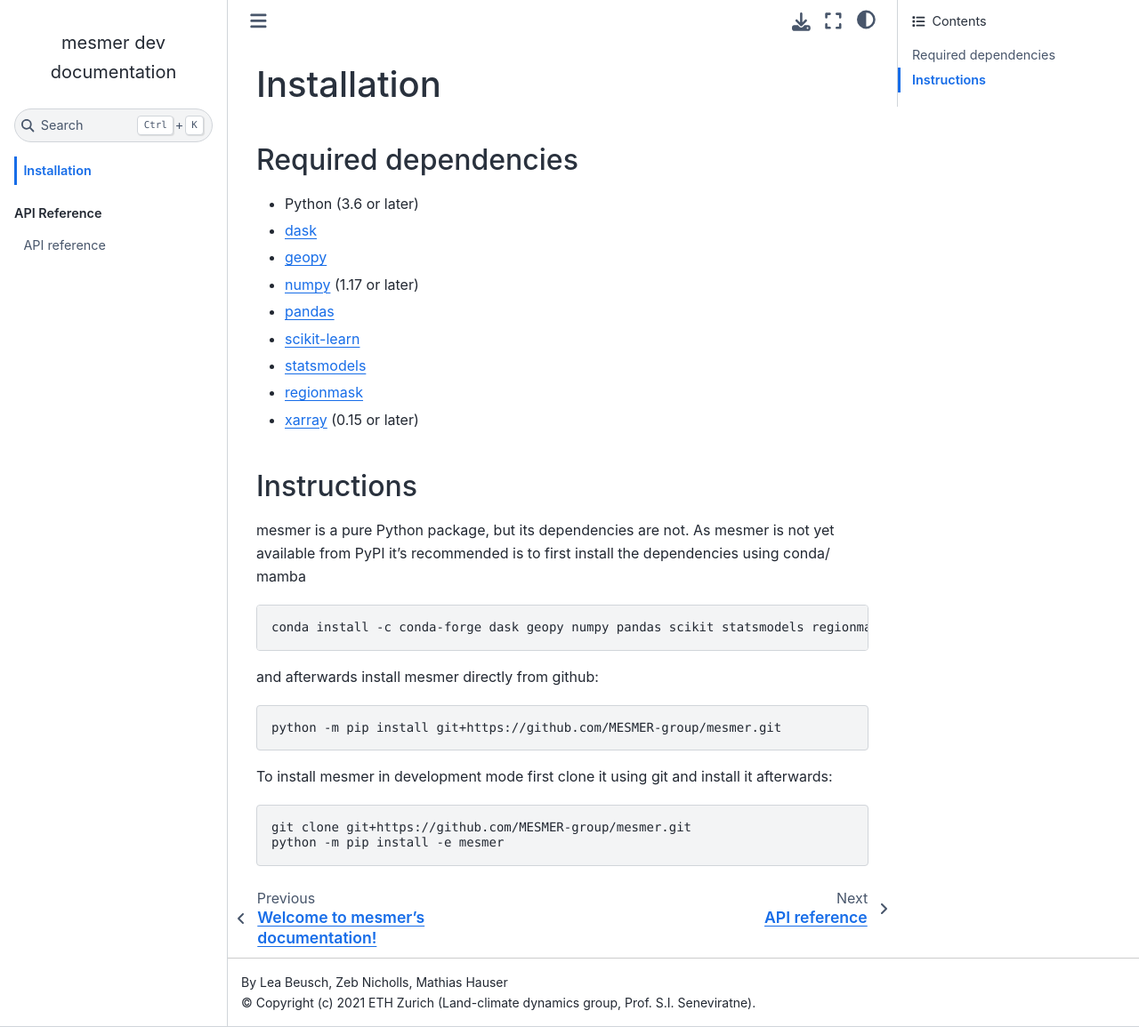
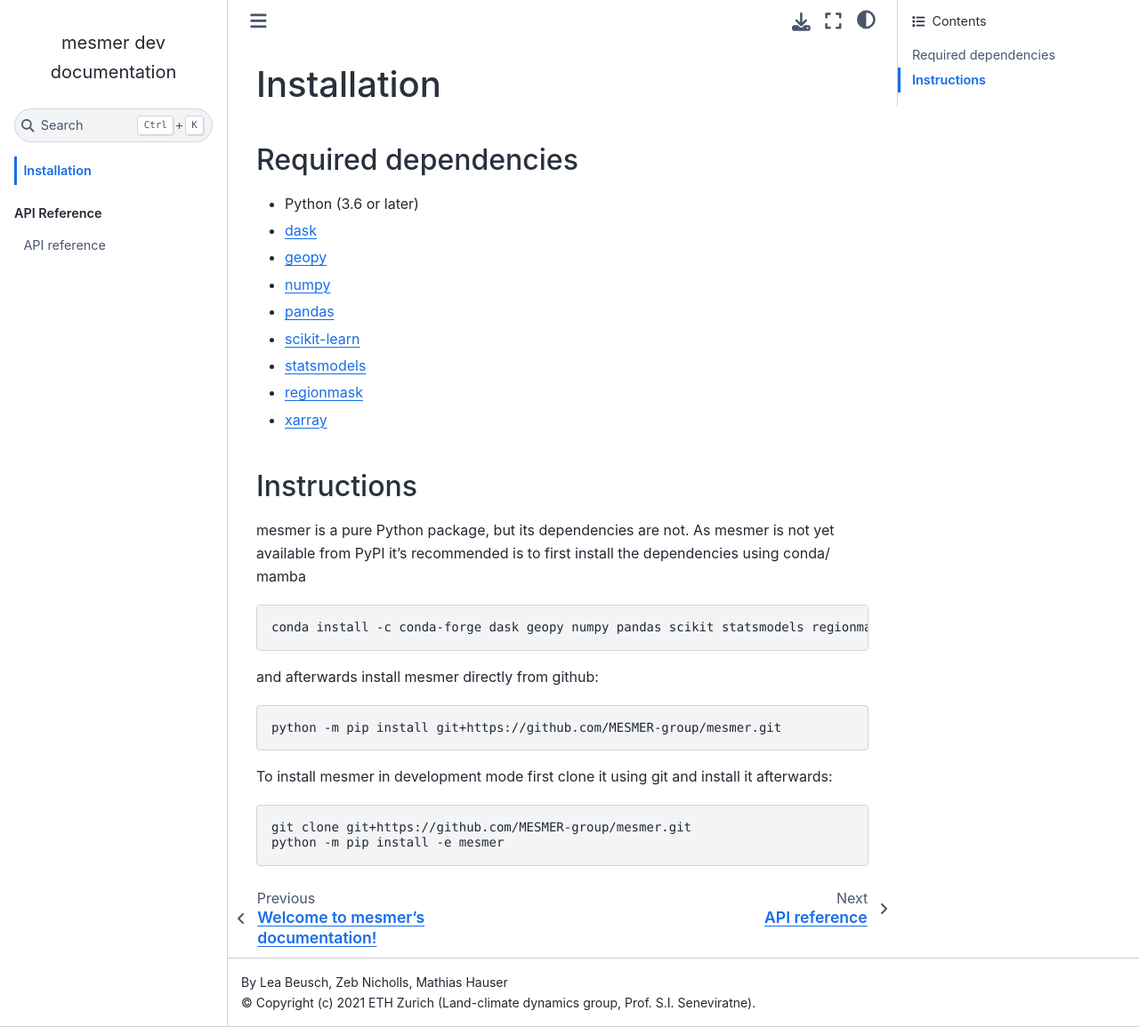
Before and after one commit to MESMER-group/mesmer, a Sphinx documentation site: the page built from doc/source/installation.rst, in a window 1280 px wide and 1155 px high. Shown: the whole window at 89% size. Built offline with Sphinx 7.4.7 and the Sphinx Book theme 1.1.4, drawn with Linux system fonts in a browser that asks for light colours.

Commit message:
Apply suggestions from code review

```diff
--- a/doc/source/installation.rst
+++ b/doc/source/installation.rst
@@ -7,12 +7,12 @@ Required dependencies
 - Python (3.6 or later)
 - `dask <https://dask.org/>`__
 - `geopy <https://geopy.readthedocs.io/en/stable/>`__
-- `numpy <http://www.numpy.org/>`__ (1.17 or later)
+- `numpy <http://www.numpy.org/>`__
 - `pandas <https://pandas.pydata.org/>`__
 - `scikit-learn <https://scikit-learn.org/stable/>`__
 - `statsmodels <https://www.statsmodels.org/stable/index.html>`__
 - `regionmask <https://regionmask.readthedocs.io/en/stable/>`__
-- `xarray <http://xarray.pydata.org/>`__ (0.15 or later)
+- `xarray <http://xarray.pydata.org/>`__
 
 Instructions
 ------------
```
